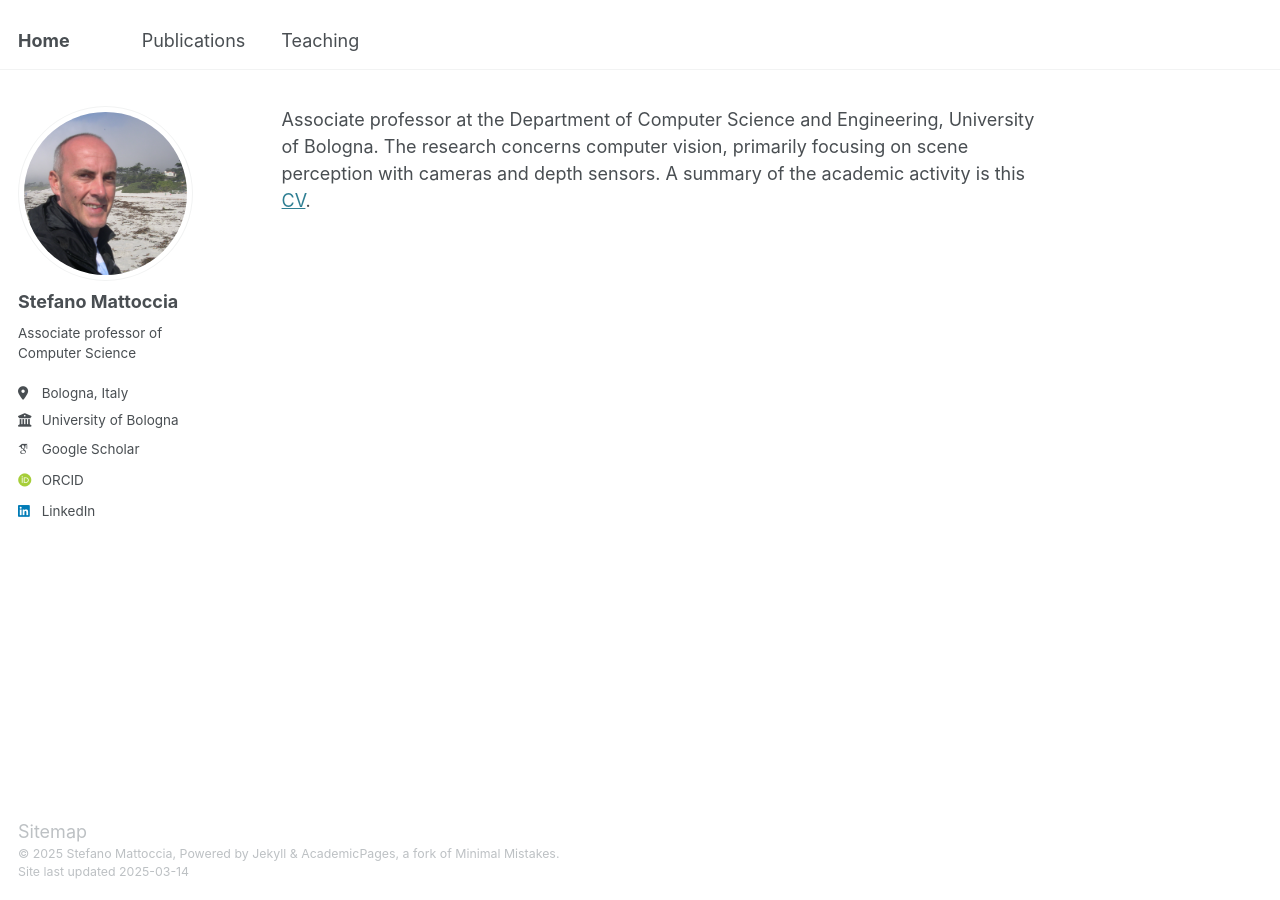
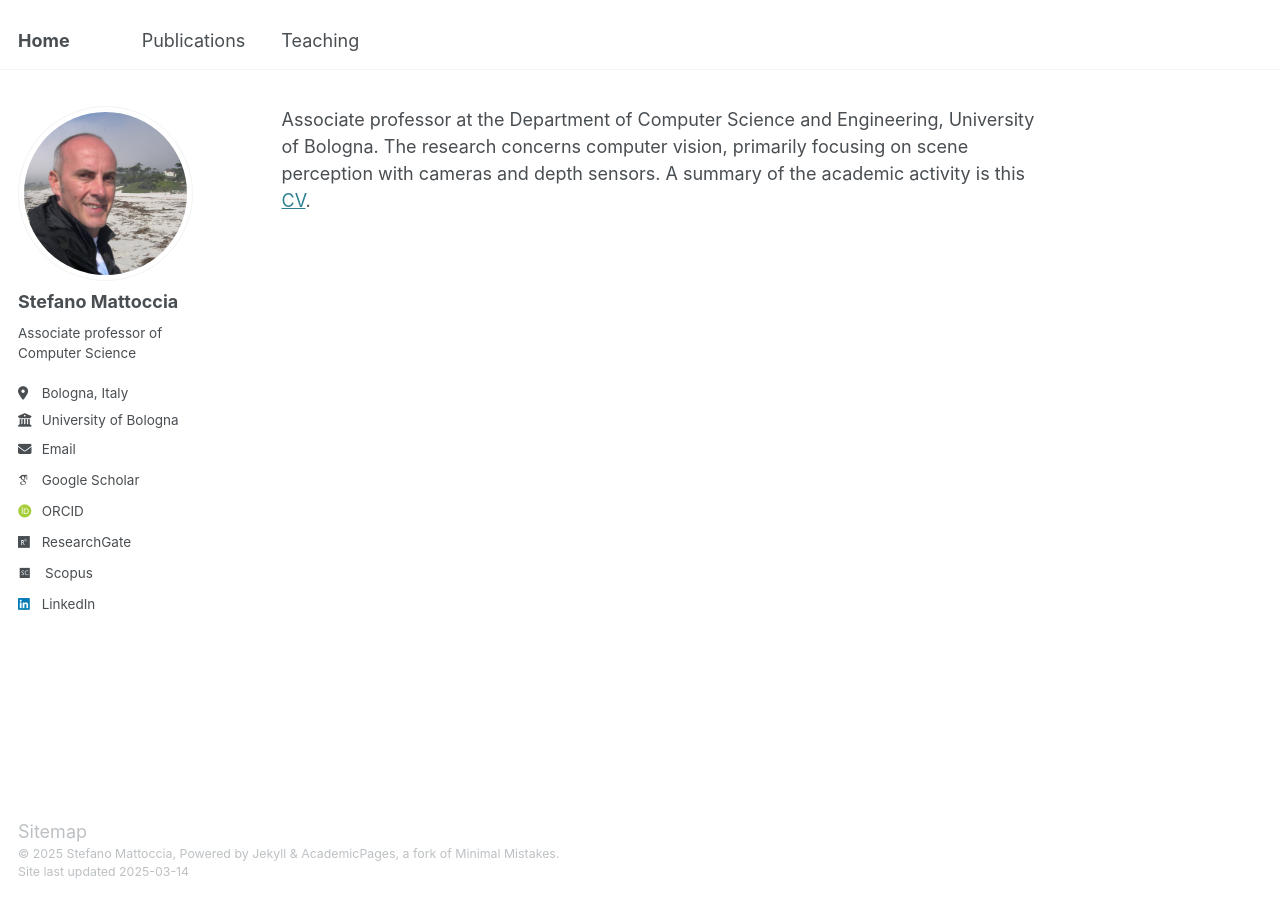
Before and after one commit to stefanomattoccia/stefanomattoccia.github.io, a Jekyll site: the page built from _pages/about.md, in a window 1280 px wide. Built offline with Jekyll 4.4.1, drawn with Linux system fonts in a browser that asks for light colours; some web fonts are replaced.

Commit message:
Update _config.yml

```diff
--- a/_config.yml
+++ b/_config.yml
@@ -29,7 +29,7 @@ author:
   location         : "Bologna, Italy"
   employer         : "University of Bologna"
   uri              : # "https://stefanomattoccia.github.io/"
-  email            : # "stefano.mattoccia@unibo.it"
+  email            : "stefano.mattoccia@unibo.it"
 
   # Academic websites
   arxiv            : # URL - Update with the correct link to your profile
@@ -38,8 +38,8 @@ author:
   orcid            : "https://orcid.org/0000-0002-3681-7704"
   semantic         : # URL
   pubmed           : # "https://www.ncbi.nlm.nih.gov/pubmed/?term=john+snow"
-  researchgate     : # "https://www.researchgate.net/profile/Stefano-Mattoccia-2"
-  scopus           : # "https://www.scopus.com/authid/detail.uri?authorId=6505990778"
+  researchgate     : "https://www.researchgate.net/profile/Stefano-Mattoccia-2"
+  scopus           : "https://www.scopus.com/authid/detail.uri?authorId=6505990778"
 
   # Repositories and software development
   bitbucket        : # Username - Update with your username on the site
```
